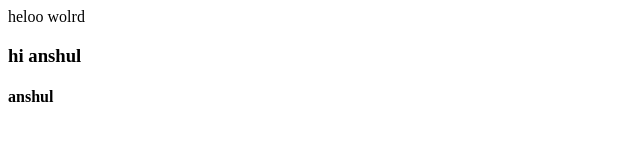
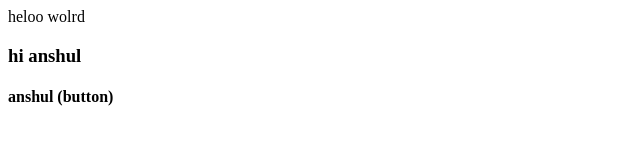
Before and after one commit to anshurwtanshu/gitdemo, a plain HTML site: page index.html in a window 1280 px wide. Shown: the full height of the page, 0-640 px from the left. Drawn offline with Linux system fonts and the light colour scheme.

```diff
--- a/index.html
+++ b/index.html
@@ -1,3 +1,3 @@
 <p> heloo wolrd</p>
 <H3>hi anshul</H3>
-<h4>anshul</h4>
+<h4>anshul (button)</h4>
```
